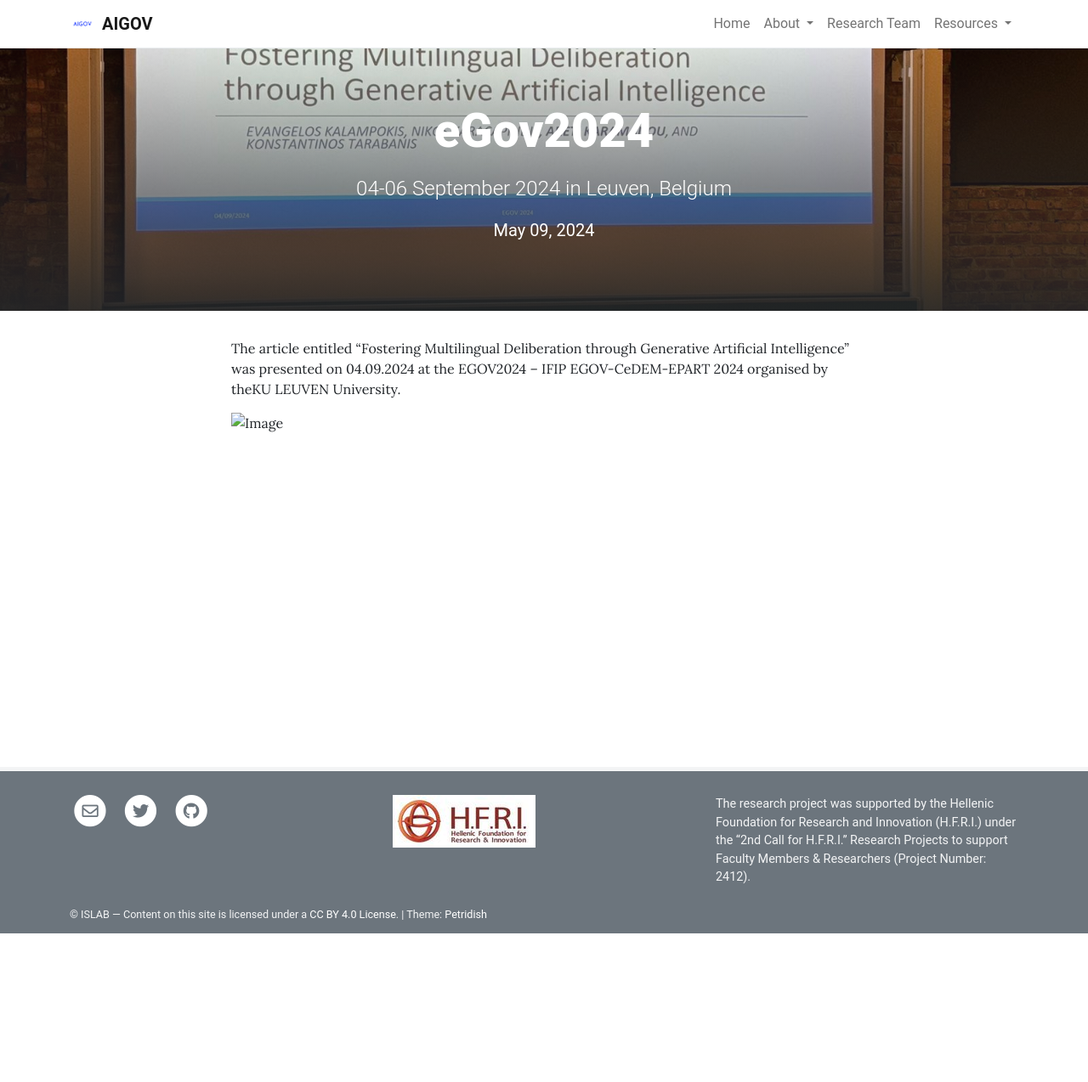
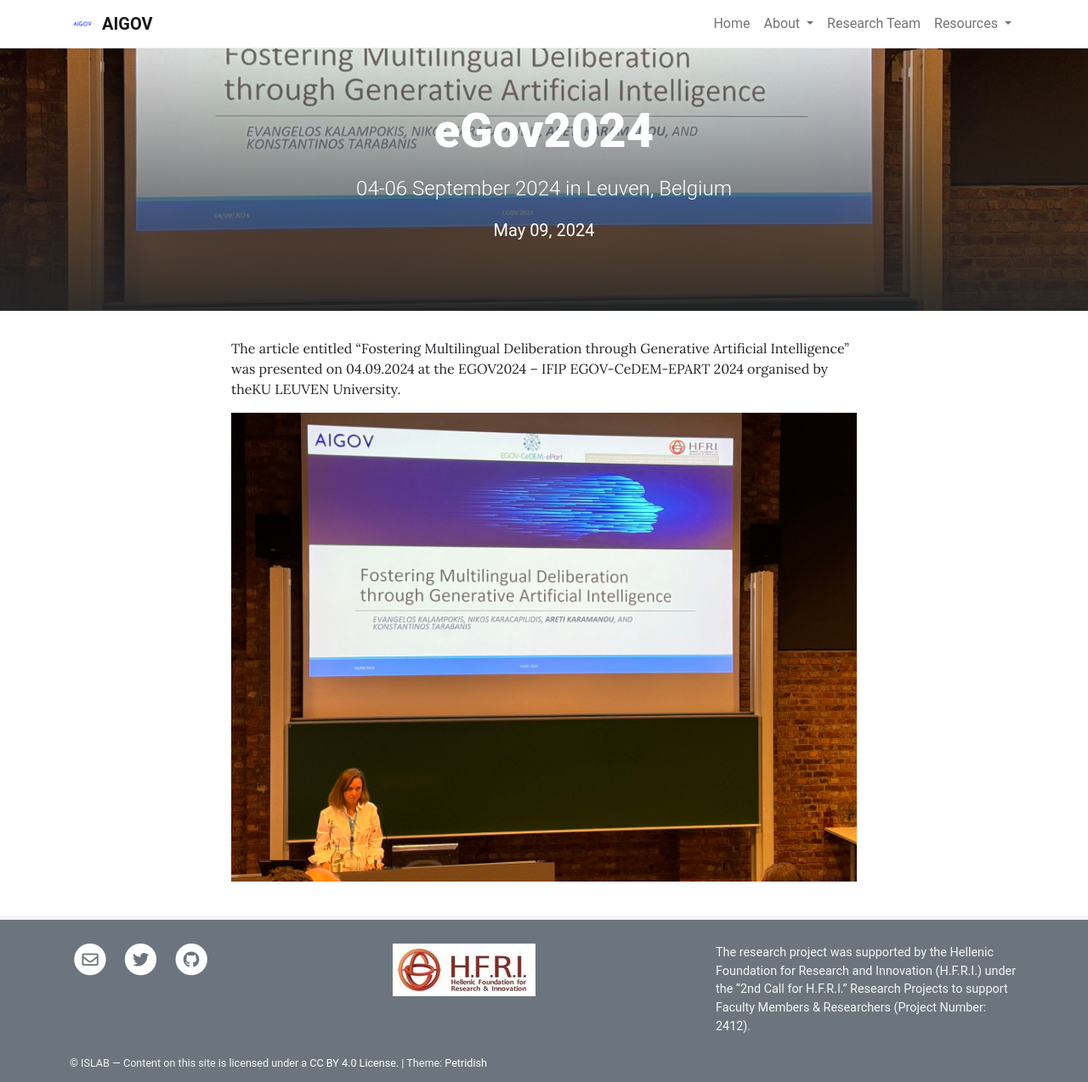
Before and after one commit to AIGOV-elidek/aigov-elidek.github.io, a Jekyll site: the page built from _posts/2024-05-09-eGov2024.md, in a window 1280 px wide. Shown: the whole page at 85% size. Built offline with Jekyll 4.4.1, drawn with Linux system fonts in a browser that asks for light colours; before the commit the page ends 1099 px from its top, so only the background shows below that.

Commit message:
Update 2024-05-09-eGov2024.md

```diff
--- a/_posts/2024-05-09-eGov2024.md
+++ b/_posts/2024-05-09-eGov2024.md
@@ -6,4 +6,4 @@ background: "/assets/theme/images/eGov24.jpg"
 
 The article entitled “Fostering Multilingual Deliberation through Generative Artificial Intelligence” was presented on 04.09.2024 at the EGOV2024 – IFIP EGOV-CeDEM-EPART 2024 organised by theKU LEUVEN University.
 
-![Image](assets/theme/images/eGov24.jpg)
+![Image](/assets/theme/images/eGov24.jpg)
```
